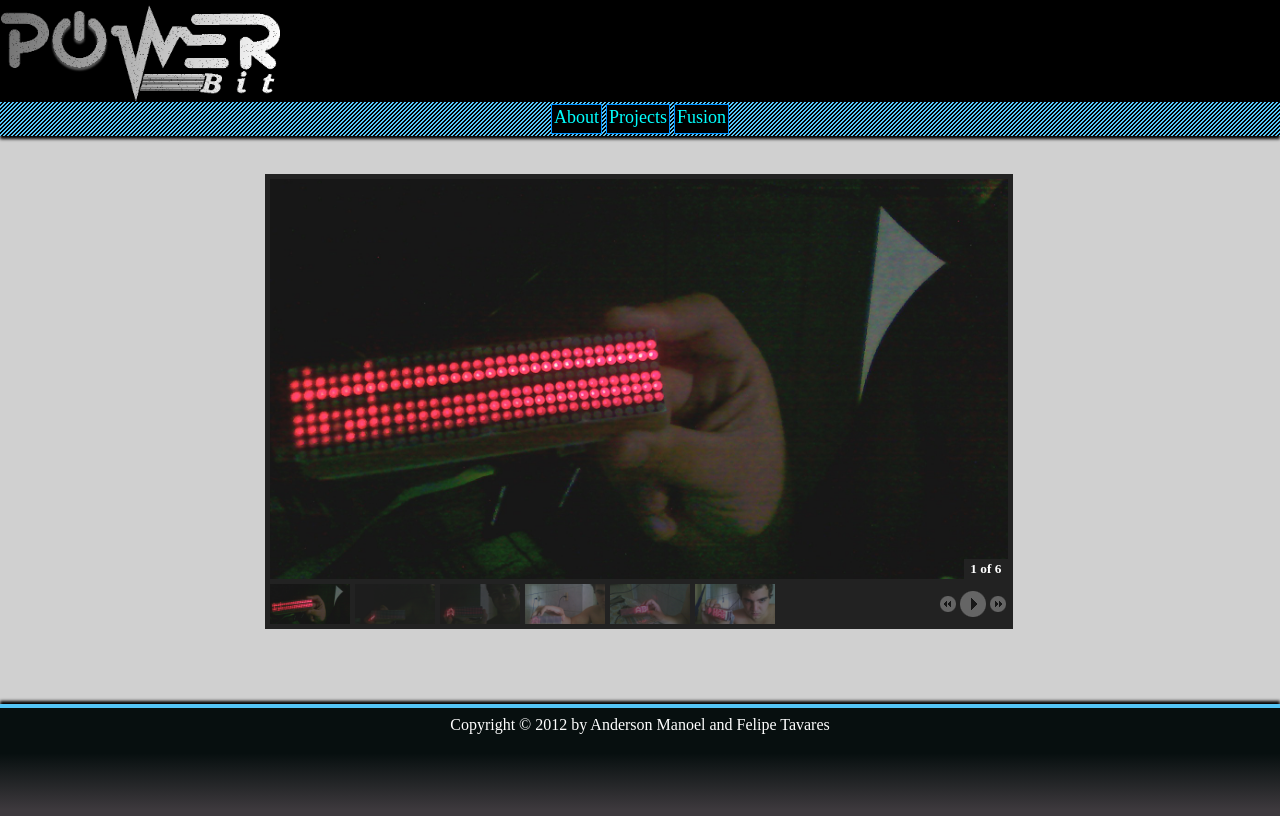
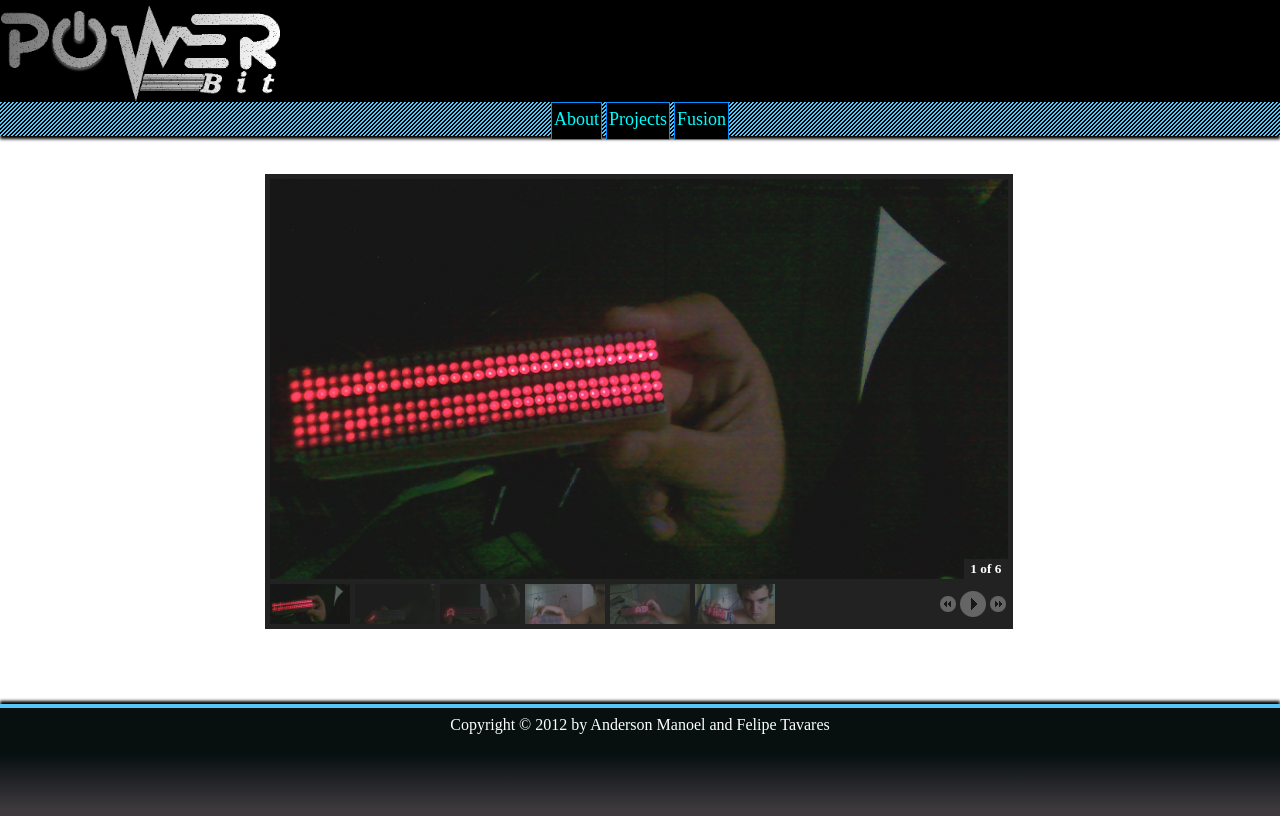
Before and after one commit to felipetavares/website, a PHP site: page / in a window 1280 px wide. Run offline with PHP 8.4, Linux system fonts and the light colour scheme.

Commit message:
Aumentado o tamanho do menu

```diff
--- a/css/main.css
+++ b/css/main.css
@@ -7,7 +7,7 @@ body {
 	height: 100%;
 	font-family: "Times New Roman";
 	font-size: 12pt;
-	background: #d0d0d0;
+	background: #ffffff;
 }
 
 .page {
--- a/css/menu.css
+++ b/css/menu.css
@@ -20,12 +20,13 @@
 
 .menuitem {
 	float: left;
-	height: 24px;
-	margin: 2px;
+	height: 28px;
+	margin: 0 2px;
 	font-size: 18px;
 	background: black;
 	border: 1px solid #0090ff;
 	padding: 2px;
+	padding-top: 6px;
 	overflow: hidden;
 	display: relative;
 	color: #00ffff;
```
